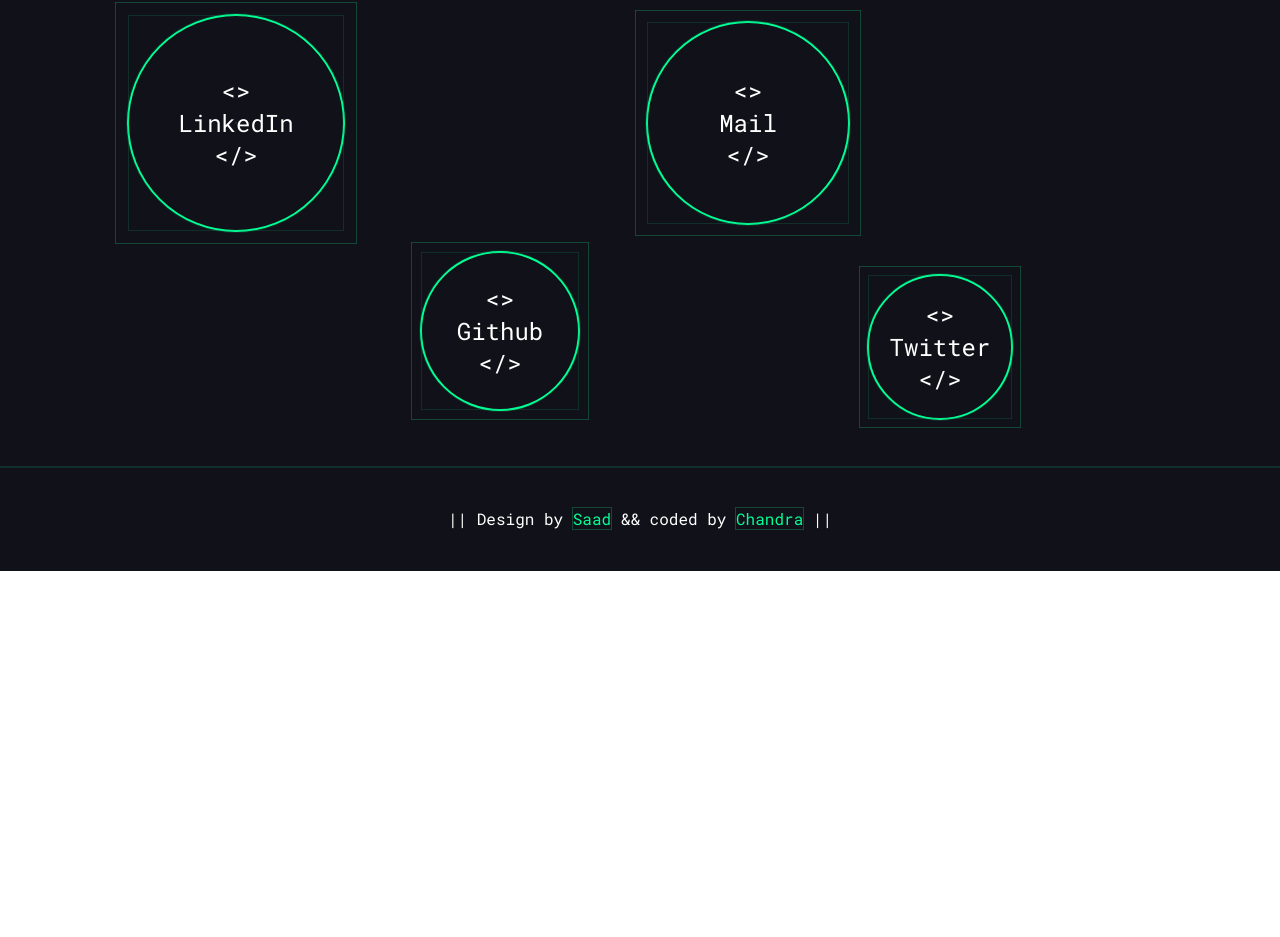
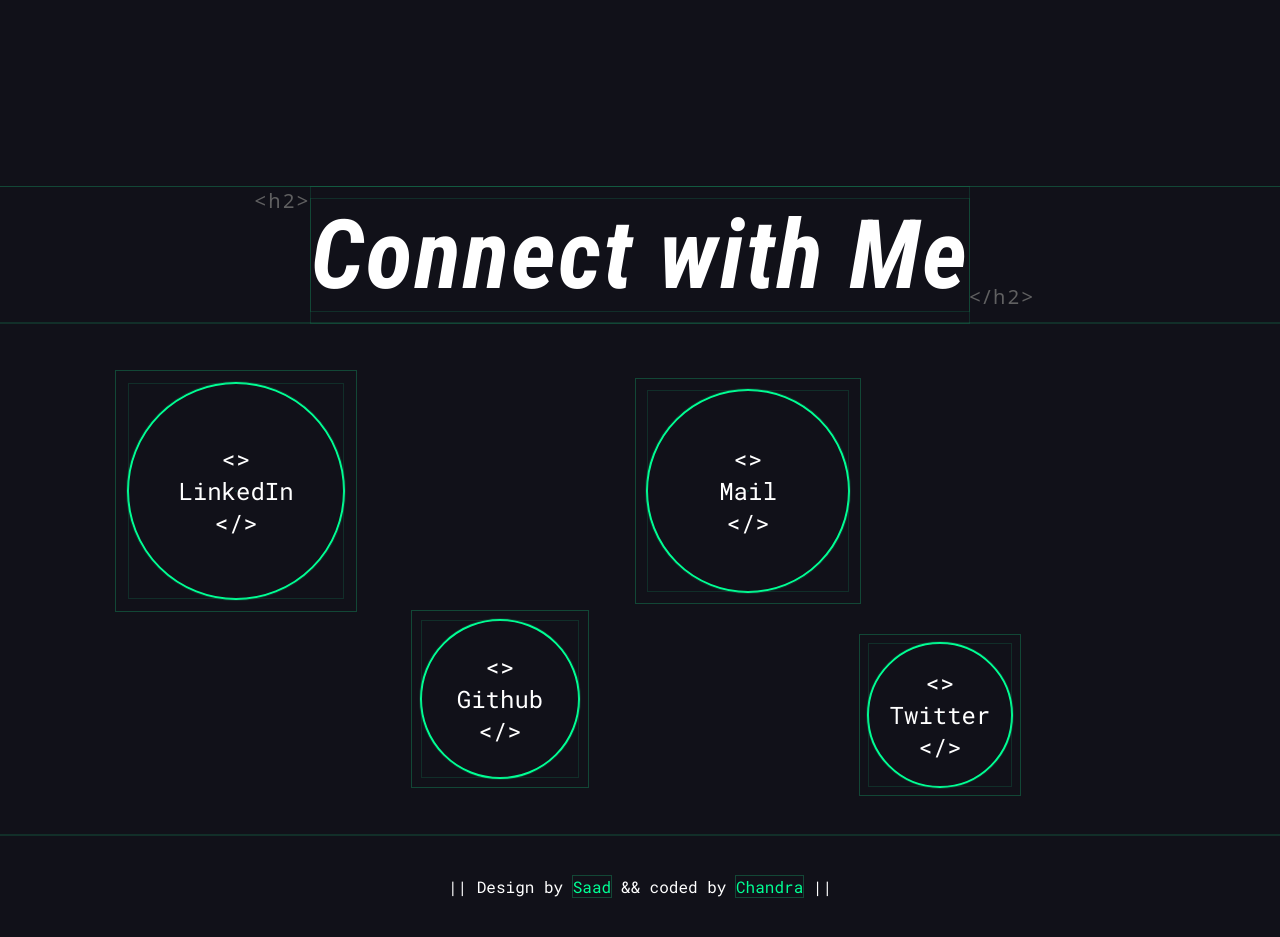
Before and after one commit to Chandraprakash-Darji/portfolio-ex, a React (Vite) app: page / in a window 1280 px wide. Shown: the part 2413-3350 px from the top of the page. Before the commit the page ends 2984 px from the top, so only its background shows below. Built offline with nearby package versions, Linux system fonts and the light colour scheme; what tailwindcss-magic would draw is missing.

Commit message:
Contact component divided in chunks

```diff
--- a/src/components/Contact/Contact.tsx
+++ b/src/components/Contact/Contact.tsx
@@ -1,7 +1,7 @@
+import { Footer, SocialWrapper } from ".";
 import useElementOnSecreen from "../../hook/useElementOnSecreen";
 import AnimatedText from "../AnimatedText";
 import Heading2 from "../Dummy/Heading2";
-import PrimaryText from "../Dummy/PrimaryText";
 
 const Contact = () => {
     const [isVisible, containerRef] = useElementOnSecreen();
@@ -9,128 +9,19 @@
         <div
             ref={containerRef}
             id="contact"
-            className={`min-h-[30rem] transition-all duration-500 ease-linear ${
+            className={`min-h-[30rem] transition-all duration-500 ease-linear container mt-[21rem] mx-auto ${
                 isVisible ? "pt-0" : "opacity-0 pt-36"
             }`}
         >
-            <div className="container mx-auto">
-                <div className="flex justify-center items-center">
-                    <Heading2>
-                        {isVisible ? <AnimatedText text="Connect with Me" /> : ""}
-                    </Heading2>
-                </div>
-                <div className="flex flex-wrap md:flex-nowrap gap-5 justify-center items-center md:gap-10 py-16 md:pb-20 md:pt-40">
-                    <SocialButton
-                        text="LinkedIn"
-                        href="https://www.linkedin.com/in/chandra-prakash-6065b2224/"
-                        pos={{
-                            x: isVisible ? 0 : -153,
-                            y: isVisible ? 0 : -160,
-                        }}
-                        className={{
-                            x: "md:-translate-x-16",
-                            y: "md:-translate-y-36",
-                            size: "w-32 md:w-60",
-                        }}
-                    />
-                    <SocialButton
-                        text="Github"
-                        href="http://github.com/Chandraprakash-Darji"
-                        pos={{
-                            x: isVisible ? 0 : -160,
-                            y: isVisible ? 0 : 153,
-                        }}
-                        className={{
-                            x: "md:-translate-x-12",
-                            y: "md:translate-y-16",
-                            size: "w-32 md:w-44",
-                        }}
-                    />
-                    <SocialButton
-                        text="Mail"
-                        href="mailto:prakashchandra3786@gmail.com"
-                        pos={{ x: isVisible ? 0 : -83, y: isVisible ? 0 : -90 }}
-                        className={{
-                            x: "md:-translate-x-10",
-                            y: "md:-translate-y-36",
-                            size: "w-32 md:w-56",
-                        }}
-                    />
-                    <SocialButton
-                        text="Twitter"
-                        href="https://twitter.com/chandra_7852"
-                        pos={{ x: isVisible ? 0 : 6, y: isVisible ? 0 : 75 }}
-                        className={{
-                            x: "md:-translate-x-20",
-                            y: "md:translate-y-20",
-                            size: "w-32 md:w-40",
-                        }}
-                    />
-                </div>
-                <p className="text-center py-10">
-                    || Design by{" "}
-                    <a
-                        href="https://dribbble.com/saaddesigns"
-                        target="_blank"
-                        rel="noreferrer"
-                    >
-                        <PrimaryText className="hover:underline">
-                            Saad
-                        </PrimaryText>
-                    </a>{" "}
-                    && coded by{" "}
-                    <a
-                        href="http://github.com/Chandraprakash-Darji"
-                        target="_blank"
-                        rel="noreferrer"
-                    >
-                        {" "}
-                        <PrimaryText className="hover:underline">
-                            Chandra
-                        </PrimaryText>
-                    </a>{" "}
-                    ||
-                </p>
+            <div className="flex justify-center items-center">
+                <Heading2>
+                    {isVisible ? <AnimatedText text="Connect with Me" /> : ""}
+                </Heading2>
             </div>
+            <SocialWrapper />
+            <Footer />
         </div>
     );
 };
 
 export default Contact;
-
-type SocialButtonProps = {
-    text: string;
-    href: string;
-    pos: { x: number; y: number };
-    className: { x: string; y: string; size: string };
-};
-
-const SocialButton = ({
-    text,
-    href,
-    pos: { x, y },
-    className,
-}: SocialButtonProps) => {
-    return (
-        <a
-            href={href}
-            target="_blank"
-            rel="noreferrer"
-            className={`transition-all duration-500 ${className.x} ${className.y}`}
-        >
-            <div
-                className={`${className.size} aspect-square flex justify-center items-center`}
-            >
-                <div className="animteSize w-full md:w-full aspect-square border-primary border-2 rounded-full text-main relative  md:text-2xl">
-                    <div className="hoverBox h-full w-full flex justify-center items-center z-50 0 cursor-pointer transition-all duration-500 absolute text-center">
-                        {"<>"}
-                        <br /> {text}
-                        <br /> {"</>"}
-                    </div>
-                    {/* Box that pop */}
-                    <div className="popBox absolute h-0 w-0 top-1/2 left-1/2 bg-primary -translate-x-1/2 -translate-y-1/2 z-10 transition-all duration-500 rounded-full"></div>
-                </div>
-            </div>
-        </a>
-    );
-};
--- /dev/null
+++ b/src/components/Contact/chunk/Footer.tsx
@@ -0,0 +1,28 @@
+import PrimaryText from "../../Dummy/PrimaryText";
+
+const Footer = () => {
+    return (
+        <p className="text-center py-10">
+            || Design by{" "}
+            <a
+                href="https://dribbble.com/saaddesigns"
+                target="_blank"
+                rel="noreferrer"
+            >
+                <PrimaryText className="hover:underline">Saad</PrimaryText>
+            </a>{" "}
+            && coded by{" "}
+            <a
+                href="http://github.com/Chandraprakash-Darji"
+                target="_blank"
+                rel="noreferrer"
+            >
+                {" "}
+                <PrimaryText className="hover:underline">Chandra</PrimaryText>
+            </a>{" "}
+            ||
+        </p>
+    );
+};
+
+export default Footer;
--- /dev/null
+++ b/src/components/Contact/chunk/SocialButton.tsx
@@ -0,0 +1,31 @@
+type SocialButtonProps = {
+    text: string;
+    href: string;
+    className: { x: string; y: string; size: string };
+};
+
+const SocialButton = ({ text, href, className }: SocialButtonProps) => {
+    return (
+        <a
+            href={href}
+            target="_blank"
+            rel="noreferrer"
+            className={`transition-all duration-500 ${className.x} ${className.y}`}
+        >
+            <div
+                className={`${className.size} aspect-square flex justify-center items-center`}
+            >
+                <div className="animteSize w-full md:w-full aspect-square border-primary border-2 rounded-full text-main relative  md:text-2xl">
+                    <div className="hoverBox h-full w-full flex justify-center items-center z-50 0 cursor-pointer transition-all duration-500 absolute text-center">
+                        {"<>"}
+                        <br /> {text}
+                        <br /> {"</>"}
+                    </div>
+                    {/* Box that pop */}
+                    <div className="popBox absolute h-0 w-0 top-1/2 left-1/2 bg-primary -translate-x-1/2 -translate-y-1/2 z-10 transition-all duration-500 rounded-full"></div>
+                </div>
+            </div>
+        </a>
+    );
+};
+export default SocialButton;
--- /dev/null
+++ b/src/components/Contact/chunk/SocialWrapper.tsx
@@ -0,0 +1,46 @@
+import SocialButton from "./SocialButton";
+
+const SocialWrapper = () => {
+    return (
+        <div className="flex flex-wrap md:flex-nowrap gap-5 justify-center items-center md:gap-10 py-16 md:pb-20 md:pt-48">
+            <SocialButton
+                text="LinkedIn"
+                href="https://www.linkedin.com/in/chandra-prakash-6065b2224/"
+                className={{
+                    x: "md:-translate-x-16",
+                    y: "md:-translate-y-36",
+                    size: "w-32 md:w-60",
+                }}
+            />
+            <SocialButton
+                text="Github"
+                href="http://github.com/Chandraprakash-Darji"
+                className={{
+                    x: "md:-translate-x-12",
+                    y: "md:translate-y-16",
+                    size: "w-32 md:w-44",
+                }}
+            />
+            <SocialButton
+                text="Mail"
+                href="mailto:prakashchandra3786@gmail.com"
+                className={{
+                    x: "md:-translate-x-10",
+                    y: "md:-translate-y-36",
+                    size: "w-32 md:w-56",
+                }}
+            />
+            <SocialButton
+                text="Twitter"
+                href="https://twitter.com/chandra_7852"
+                className={{
+                    x: "md:-translate-x-20",
+                    y: "md:translate-y-20",
+                    size: "w-32 md:w-40",
+                }}
+            />
+        </div>
+    );
+};
+
+export default SocialWrapper;
--- a/src/components/Contact/index.ts
+++ b/src/components/Contact/index.ts
@@ -1,3 +1,5 @@
 import Contact from "./Contact";
-
+export { default as Footer } from "./chunk/Footer";
+export { default as SocialButton } from "./chunk/SocialButton";
+export { default as SocialWrapper } from "./chunk/SocialWrapper";
 export default Contact;
```
